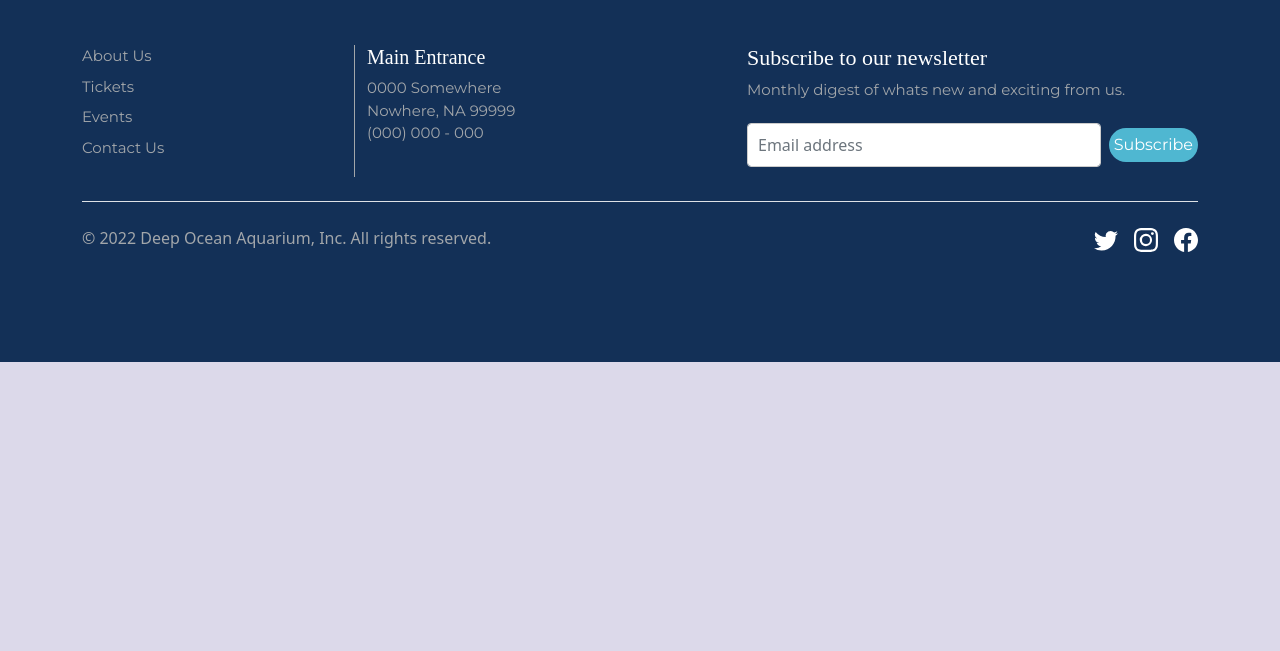
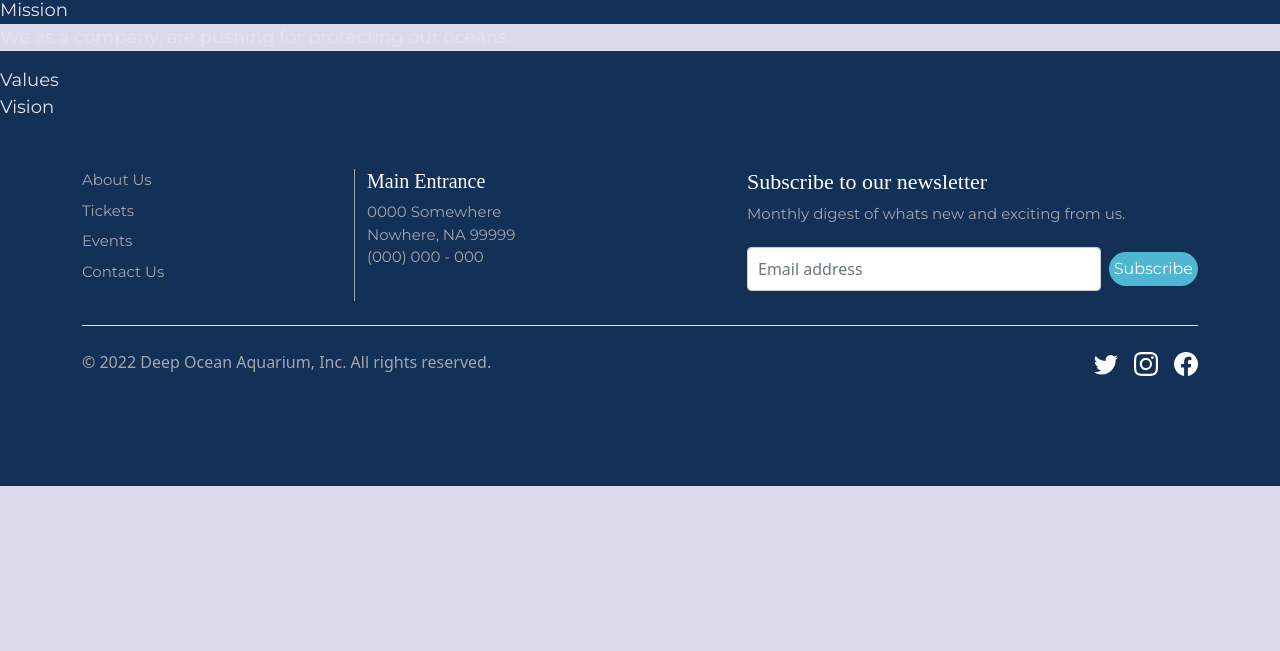
Before and after one commit to MilesAngels/FinalProject, a plain HTML site: page about.html in a window 1280 px wide. Shown: the part 149-800 px from the top of the page. Drawn offline with nearby package versions, Linux system fonts and the light colour scheme.

Commit message:
some changes to stuff

```diff
--- a/about.html
+++ b/about.html
@@ -54,7 +54,11 @@
             <div class="about-1">
                 <h1 class="crimson bold">About Us</h1>
                 <ul>
-                    <li></li>
+                    <li>Mission
+                        <p>We as a company, are pushing for protecting our oceans.</p>
+                    </li>
+                    <li>Values</li>
+                    <li>Vision</li>
                 </ul>
             </div>
 
```
